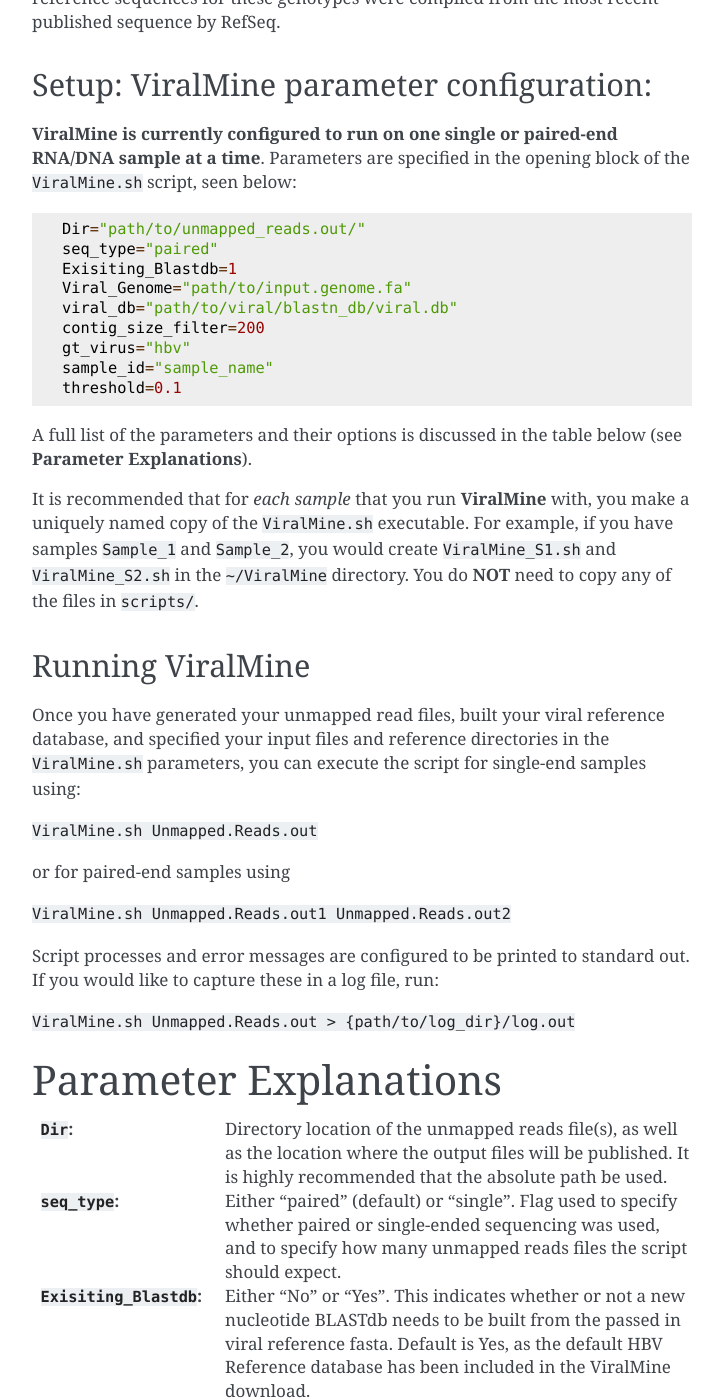
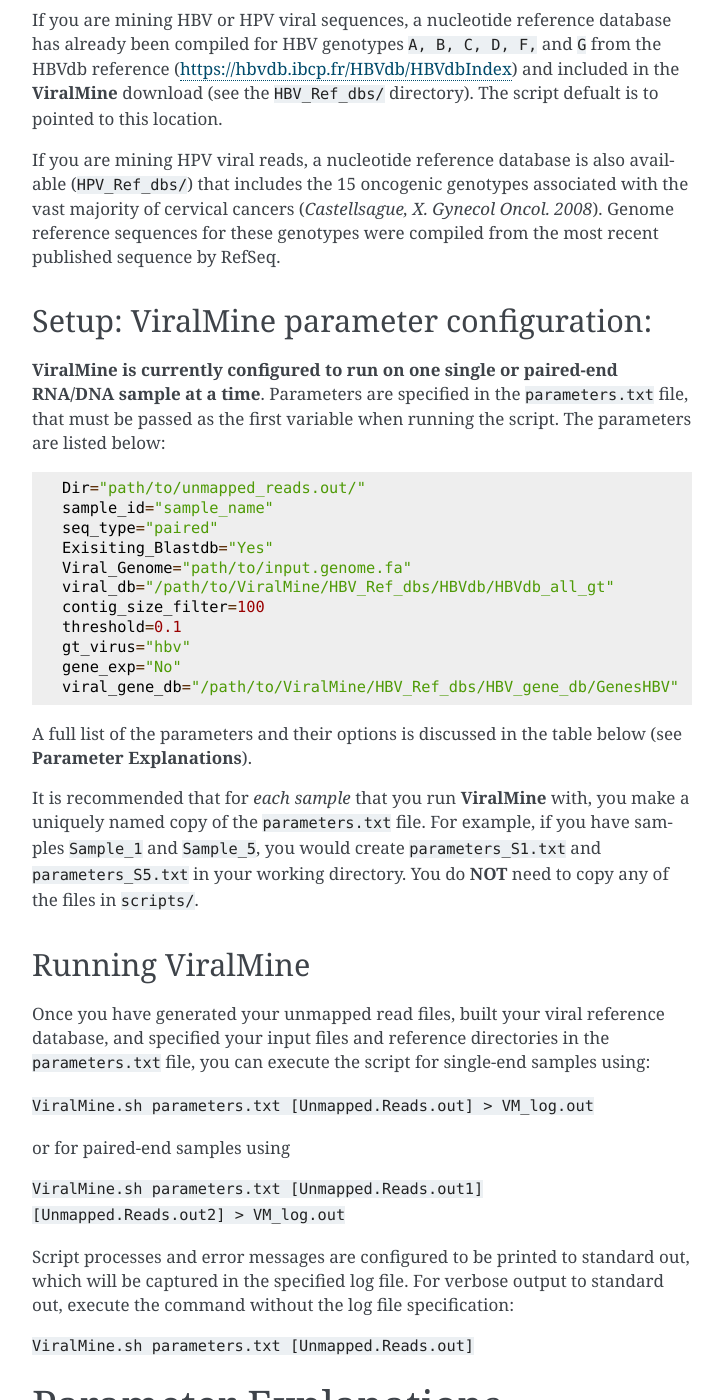
Before and after one commit to LosicLab/ViralMine, a Sphinx documentation site: the page built from docs/source/index.rst, in a window 1280 px wide and 1400 px high, scrolled down 2380 px. Shown: the whole window, without its empty margins (388-1111 px from the left). Built offline with Sphinx 7.4.7, drawn with Linux system fonts in a browser that asks for light colours; some of the changed text lies outside the part shown.

Commit message:
Updated read the docs

```diff
--- a/docs/source/index.rst
+++ b/docs/source/index.rst
@@ -13,13 +13,15 @@
 
 As the original purpose of the program was to recover contigs matching the Hepatitis B virus and Human Papillomavirus, additional functionality for genotyping found viral contigs has been included, using a similar method to the NCBI virus genotyping web tool: https://www.ncbi.nlm.nih.gov/projects/genotyping/formpagex.cgi
 
+Additionally, **ViralMine** can generate putative single-virus coinfections for HBV and HPV infected samples, and can produce viral gene expression counts (supporting reads) for recovered viral sequences without additional steps.
+
 
 Installation
 ------------
 
-**ViralMine** is designed to be run from the MacOS command line or linux shell environment, an uses a combination of Bash and python.
+**ViralMine** is designed to be run from the command line environment, an uses a combination of Bash and python.
 
-Because of the large RAM requirements of component programs for this pipeline (TRINITY's Inchworm) it is *highly* recommended that *ViralMine* be installed on a compute cluster or a machine with at least 30-40GB of RAM available. If this is not possible for you, you will need to adjust the trinity jelly-fish memory parameters to a memory size your machine can allocate (``-JM [Memory]``).
+Because of the large RAM requirements of component programs for this pipeline (TRINITY's Inchworm) it is *highly* recommended that *ViralMine* be installed on a compute cluster or a machine with at least 30-40GB of RAM available. If this is not possible for you, you will need to adjust the trinity maximum memory parameters to a memory size your machine can allocate (``--max_memory [Gb]``).
 
 To install and set up **ViralMine**, from the command line:
 
@@ -43,8 +45,9 @@
 - BLAST >= 2.6.2 (recommend latest version)
 - python >=3.6.x (recommend latest version)
 - cd-hit >=4.6.x (recommend latest version)
-- TRINITY (https://github.com/trinityrnaseq/trinityrnaseq/wiki)
+- TRINITY (require 2.8.x or later; https://github.com/trinityrnaseq/trinityrnaseq/wiki)
 
+Finally, *before running the pipeline the first time*, you will need to adjust the ``vm_loc`` parameter in the ``parameters.txt`` file to the location where the **ViralMine** git repository has been cloned you your machine. This will allow the script to find the appropriate files required to run the pipeline.
 
 Running ViralMine
 =================
@@ -54,8 +57,7 @@
 
 Prior to running **ViralMine**, users will need to generate the aligned and unaligned read files for samples they wish to process. There is no specific aligner requirement, but STAR has been the validated aligner of choice for RNA-Seq reads, and BWA for DNA-Seq reads. Check your aligner of choice's manual to determine what parameter flag must be set to generate *unmapped reads*.
 
-**ViralMine** does not require any files other than the Unmapped Reads file(s) from the aligner output.
-
+**ViralMine** does not require any sequencing files other than the Unmapped Reads file(s) from the aligner output.
 
 
 Setup: BLAST db
@@ -63,8 +65,7 @@
 
 **ViralMine** requires the user to generate a BLAST nucleotide database of viral reference sequences before samples can be processed. This can be done by using a fasta file of collected sequences and the command line BLAST tools' ``makeblastdb`` command (see the BLAST manual here for more information: https://www.ncbi.nlm.nih.gov/books/NBK279690/). This is handled in the first step of the pipeline, but if the user already has a BLAST database compiled, they can skip this step using the ``Exisiting_Blastdb`` flag.
 
-
-If you are mining HBV viral sequences, a nucleotide reference database has already been compiled for HBV genotypes `A, B, C, D, F,` and `G` from the HBVdb reference (https://hbvdb.ibcp.fr/HBVdb/HBVdbIndex) and included in the **ViralMine** download (see the ``HBV_Ref_dbs/`` directory). The script defualt is to pointed to this location.
+If you are mining HBV or HPV viral sequences, a nucleotide reference database has already been compiled for HBV genotypes ``A, B, C, D, F,`` and ``G`` from the HBVdb reference (https://hbvdb.ibcp.fr/HBVdb/HBVdbIndex) and included in the **ViralMine** download (see the ``HBV_Ref_dbs/`` directory). The script defualt is to pointed to this location.
 
 If you are mining HPV viral reads, a nucleotide reference database is also available (``HPV_Ref_dbs/``) that includes the 15 oncogenic genotypes associated with the vast majority of cervical cancers (*Castellsague, X. Gynecol Oncol. 2008*). Genome reference sequences for these genotypes were compiled from the most recent published sequence by RefSeq.
 
@@ -72,67 +73,78 @@
 Setup: ViralMine parameter configuration:
 -----------------------------------------
 
-**ViralMine is currently configured to run on one single or paired-end RNA/DNA sample at a time**. Parameters are specified in the opening block of the ``ViralMine.sh`` script, seen below:
+**ViralMine is currently configured to run on one single or paired-end RNA/DNA sample at a time**. Parameters are specified in the ``parameters.txt`` file, that must be passed as the first variable when running the script. The parameters are listed below:
 
 ::
 
 	Dir="path/to/unmapped_reads.out/"
+	sample_id="sample_name"
 	seq_type="paired"
-	Exisiting_Blastdb=1
+	Exisiting_Blastdb="Yes"
 	Viral_Genome="path/to/input.genome.fa"
-	viral_db="path/to/viral/blastn_db/viral.db"
-	contig_size_filter=200
+	viral_db="/path/to/ViralMine/HBV_Ref_dbs/HBVdb/HBVdb_all_gt"
+	contig_size_filter=100
+	threshold=0.1
 	gt_virus="hbv"
-	sample_id="sample_name"
-	threshold=0.1
+	gene_exp="No"
+	viral_gene_db="/path/to/ViralMine/HBV_Ref_dbs/HBV_gene_db/GenesHBV"
+
 
 
 A full list of the parameters and their options is discussed in the table below (see **Parameter Explanations**).
 
 
-It is recommended that for *each sample* that you run **ViralMine** with, you make a uniquely named copy of the ``ViralMine.sh`` executable. For example, if you have samples ``Sample_1`` and ``Sample_2``, you would create ``ViralMine_S1.sh`` and ``ViralMine_S2.sh`` in the ``~/ViralMine`` directory. You do **NOT** need to copy any of the files in ``scripts/``.
+It is recommended that for *each sample* that you run **ViralMine** with, you make a uniquely named copy of the ``parameters.txt`` file. For example, if you have samples ``Sample_1`` and ``Sample_5``, you would create ``parameters_S1.txt`` and ``parameters_S5.txt`` in your working directory. You do **NOT** need to copy any of the files in ``scripts/``.
 
 
 Running ViralMine
 -----------------
 
-Once you have generated your unmapped read files, built your viral reference database, and specified your input files and reference directories in the ``ViralMine.sh`` parameters, you can execute the script for single-end samples using:
+Once you have generated your unmapped read files, built your viral reference database, and specified your input files and reference directories in the ``parameters.txt`` file, you can execute the script for single-end samples using:
 
-``ViralMine.sh Unmapped.Reads.out``
+``ViralMine.sh parameters.txt [Unmapped.Reads.out] > VM_log.out``
 
 or for paired-end samples using
 
-``ViralMine.sh Unmapped.Reads.out1 Unmapped.Reads.out2``
+``ViralMine.sh parameters.txt [Unmapped.Reads.out1] [Unmapped.Reads.out2] > VM_log.out``
 
-Script processes and error messages are configured to be printed to standard out. If you would like to capture these in a log file, run:
+Script processes and error messages are configured to be printed to standard out, which will be captured in the specified log file. For verbose output to standard out, execute the command without the log file specification:
 
-``ViralMine.sh Unmapped.Reads.out > {path/to/log_dir}/log.out``
+``ViralMine.sh parameters.txt [Unmapped.Reads.out]``
+
+
 
 
 Parameter Explanations
 ======================
 
 :``Dir``:	Directory location of the unmapped reads file(s), as well as the location where the output files will be published. It is highly recommended that the absolute path be used.
+:``sample_id``:	Sample name or sample ID. This will be used to name the outfiles. Please note that the "_" character is restricted and must not be used.
 :``seq_type``:	Either "paired" (default) or "single". Flag used to specify whether paired or single-ended sequencing was used, and to specify how many unmapped reads files the script should expect.
 :``Exisiting_Blastdb``:	Either "No" or "Yes". This indicates whether or not a new nucleotide BLASTdb needs to be built from the passed in viral reference fasta. Default is Yes, as the default HBV Reference database has been included in the ViralMine download.
 :``Viral_Genome``:	Filepath to fasta containing viral reference sequences to build a new nucleotide BLAST database. Will be ignored it "Exisiting_Blastdb" is 1.
 :``viral_db``:	Path to either existing viral reference BLASTdb OR path to where the viral database should be created.
 :``contig_size_filter``:	Integer value, specifying the smallest contig size to keep when aligning agains the viral references. Default size is 100bp (what we have found to work well for HBV).
 :``gt_virus``:	Flag for running contig genotyping, either "hbv","hpv", or "none". **Note** this should ONLY be run if you are trying to genotype HBV or HPV contigs with the included reference databases! This will most likely fail or provide useless results for other viruses. Default is "hbv", as the expected default reference database is HBV.
-:``sample_id``:	Sample name or sample ID. This will be used to name the genotyping outfile.
 :``threshold``:	Fraction of the total viral bitscore for a patient that must be exceeded for a given genotype of HBV/HPV to be included in the list of coinfections in the coinfection output file. The default is 0.1 or 10% of the bitscore. Will only be used if Genotyping is attempted.
+:``gene_exp``:	Flag to indicate whether or not to generate viral gene level expression count matrix for HPV or HBV infected samples. Either "No" or "Yes" (default is "No")
+:``viral_gene_db``:	Path to the HBV or HPV viral gene nucleotide BLAST reference database. *NOTE*: this MUST be either the HPV or HBV reference database provided in the ViralMine download to function correctly. HBV reference db is "HBV_Ref_dbs/HBV_gene_db/GenesHBV" and HPV is "HPV_Ref_dbs/HPV_gene_db/genesHPV".
+
+
 
 
 Output Files
 ============
 
-Each step of the pipeline will produce several output files, and depending on the size of your unmapped read fastqs, you should expect to use 5-15GB of storage. Key output files are summarized below:
+Output files will be saved in the same directory as the input directory where your unmapped reads files are located. Each step of the pipeline will produce several output files, and depending on the size of your unmapped read fastqs, you should expect to use 5-10GB of storage. Key output files are summarized below:
 
 1. ``viral_matched_contigs.fa``: A fasta file containing all the inchworm contigs that matched viral reference sequences
 2. ``viral_alignment.tsv``: The BLAST output with scores of which contigs matched which viral sequences. This can be used to identify which contigs matched to which viral species/viral reference.
 3. ``[sample_id]_scores.txt``: Will only be generated if the HBV or HPV genotyping flag has been selected. This will contain the bitscores by genotype for the BLAST window alignment, and can be used to genotype tumor viral infection of a patient, or characterize a mixed genotype.
 4. ``[sample_id]_viral_GT.tsv``: Will only be generated if the genotyping flag is on for HPV or HBV. This will contain the calculated dominant genotype for the tumor across patient contigs by summation of all genotype specific bitscores from across the window BLAST.
 5. ``[sample_id]_viral_Coinf_GT.tsv``: Will only be generated if the HBV/HPV genotyping flag has been selected. This will contain a comma separated list of the viral genotypes that the patient's tumor is coinfected with. It is NOT ordered. If only one genotype is listed for a patient, this indicates that only one genotype passed the coinfection threshold.
+6. ``[sample_id]_ReadsPerViralGene.tab``: Will only be generated if the `gene_exp flag` is "Yes", and the HBV/HPV genotyping flag has been selected. This will calculate, based on the recovered viral contigs, the number of reads supporting HBV/HPV genes for the patient.
+
 
 
 HELP
```
Also changed, not shown: 5 other files.
